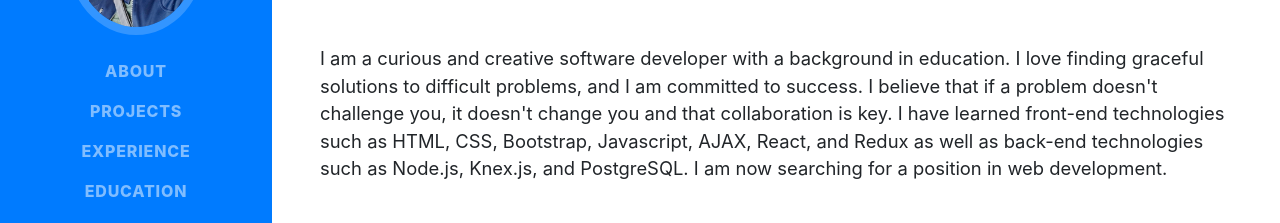
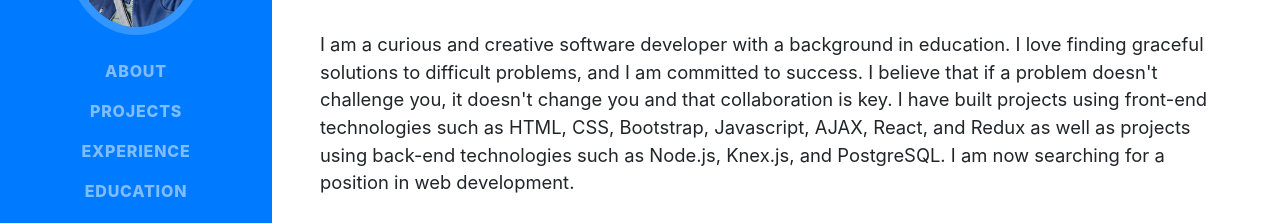
Before and after one commit to tjeve/tjeve-portfolio-update, a website with bundled scripts: page index.html in a window 1280 px wide. Shown: the part 300-523 px from the top of the page. Built offline with nearby package versions, Linux system fonts and the light colour scheme; a web font is replaced by a local one.

Commit message:
changed wording of intro paragraph

```diff
--- a/index.html
+++ b/index.html
@@ -81,8 +81,8 @@
         </div>
         <p class="lead mb-5">I am a curious and creative software developer with a background in education.
           I love finding graceful solutions to difficult problems, and I am committed to success.
-          I believe that if a problem doesn't challenge you, it doesn't change you and that collaboration is key. I have learned front-end technologies
-          such as HTML, CSS, Bootstrap, Javascript, AJAX, React, and Redux as well as back-end technologies such as Node.js, Knex.js, and PostgreSQL.
+          I believe that if a problem doesn't challenge you, it doesn't change you and that collaboration is key. I have built projects using front-end technologies
+          such as HTML, CSS, Bootstrap, Javascript, AJAX, React, and Redux as well as projects using back-end technologies such as Node.js, Knex.js, and PostgreSQL.
           I am now searching for a position in web development.
         </p>
         <div class="social-icons">
```
